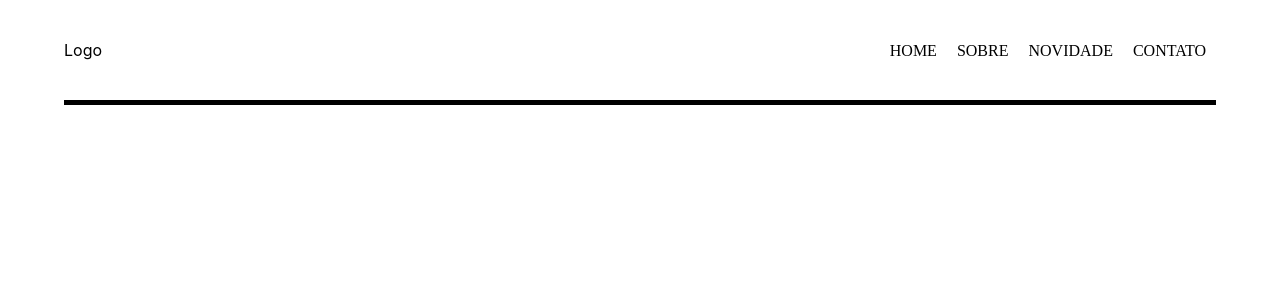
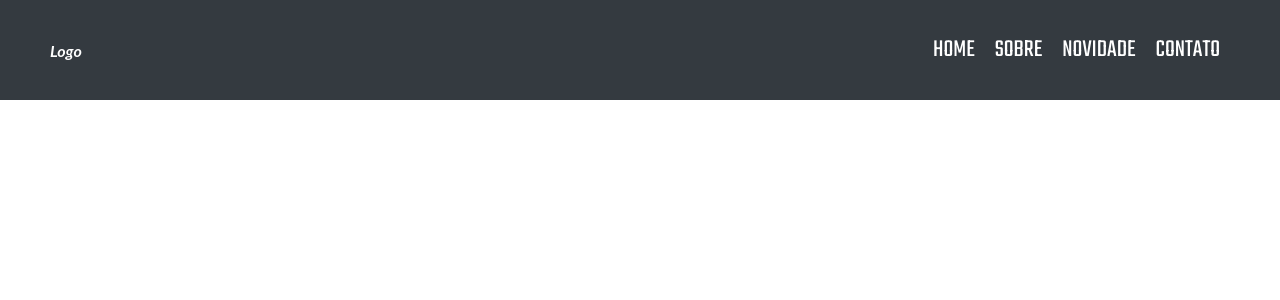
Before and after one commit to leitecsleite/Header-React, a React (Create React App) app: page / in a window 1280 px wide. Shown: the top 300 px of the page. Built offline with nearby package versions, Linux system fonts and the light colour scheme; the HTML template or start-up script is replaced by a standard one.

Commit message:
Modifiquei as cores do plano de fundo do header e coloquei uma font Tako e coloquei um espacamento da nav e logo margin

```diff
--- a/src/components/Header/style.css
+++ b/src/components/Header/style.css
@@ -1,16 +1,23 @@
+
+@import url('https://fonts.googleapis.com/css2?family=Teko&display=swap');
+
+
+
 header {
   display: flex;
   height: 100px;
-  min-width: 90vw;
+  min-width: 100vw;
   justify-content: space-between;
-  border-style: solid;
-  border-width: 0px 0px 5px 0px;
+ /* border-style: solid;*/
+ /* border-width: 0px 0px 5px 0px;*/
+  background-color: #343a40;
 }
 
 nav {
     display: flex;
     justify-content: center;
     align-items: center;
+    margin-right: 30px;
 }
 
 .nav-links {
@@ -20,6 +27,7 @@ nav {
     justify-content: space-between;
     align-items: center;
     padding: 0;
+    margin-right: 20px;
 
 }
 
@@ -32,9 +40,9 @@ nav {
 
 .nav-links li a{
     text-decoration: none;
-    font-size: 16px;
-    font-family: 'Times New Roman', Times, serif;
-    color: black;
+    font-size: 25px;
+    font-family: 'Teko', sans-serif;
+    color: white;
 }
 
 .nav-links li a:hover{
@@ -46,11 +54,19 @@ nav {
    display: flex;
    justify-content: center;
    align-items: center;
+   color: white;
+   margin-left: 50px;
+   font-family: 'Lato', sans-serif;
+   font-weight: 700;
+   font-style: italic;
 }
-
 @media (max-width:430px){
     header{
         flex-direction: column;
+    }
+
+    .logo-header {
+        margin-left: 0;
     }
 }
 @media (max-width:379px) {
```
